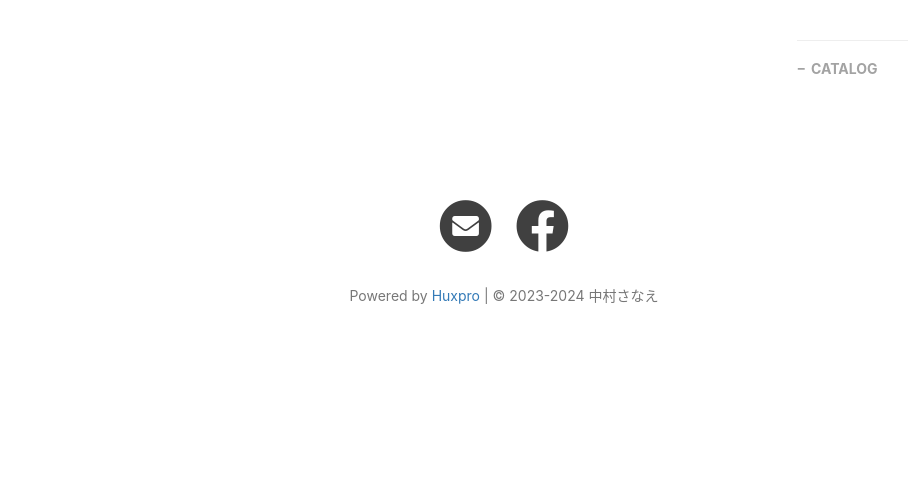
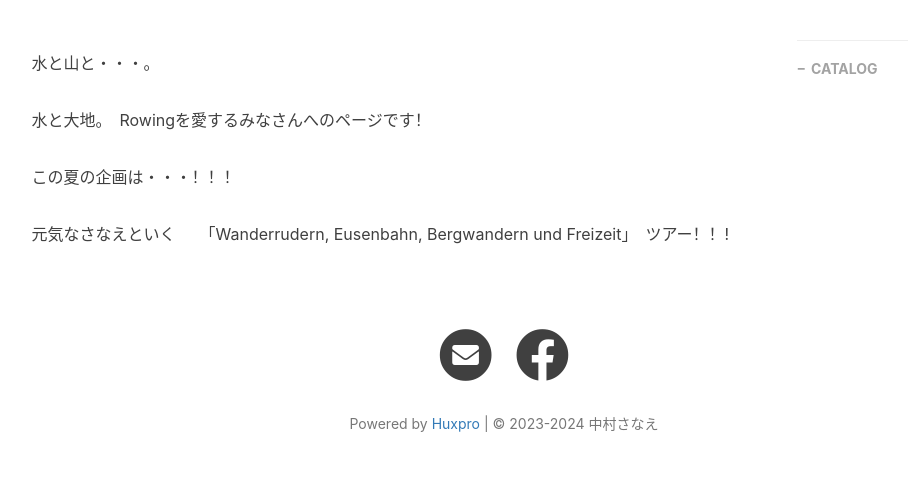
Before and after one commit to yamayagi/yamayagi.github.io, a Jekyll site: the page built from _pages/Rowing.md, in a window 1280 px wide. Shown: the part 418-919 px from the top of the page, without its empty margins (136-1044 px from the left). Built offline with Jekyll 4.4.1, drawn with Linux system fonts in a browser that asks for light colours; nearby versions of some CDN libraries; comment, search, counter and statistics services are not loaded.

Commit message:
Update Rowing.md

```diff
--- a/_pages/Rowing.md
+++ b/_pages/Rowing.md
@@ -2,5 +2,13 @@
 layout: pageb
 title: Rowing
 description: Wanderrundern
-header_img: http://piwigo.schickl.de/i.php?/upload/2024/01/02/20240102201015-11c623fd-me.jpg
+header_img: https://piwigo.schickl.de/i.php?/upload/2023/12/29/20231229103023-02829317-me.jpg
 ---
+
+水と山と・・・。
+
+水と大地。　Rowingを愛するみなさんへのページです！
+
+この夏の企画は・・・！！！
+
+元気なさなえといく　　「Wanderrudern, Eusenbahn, Bergwandern und Freizeit」　ツアー！！!
```
